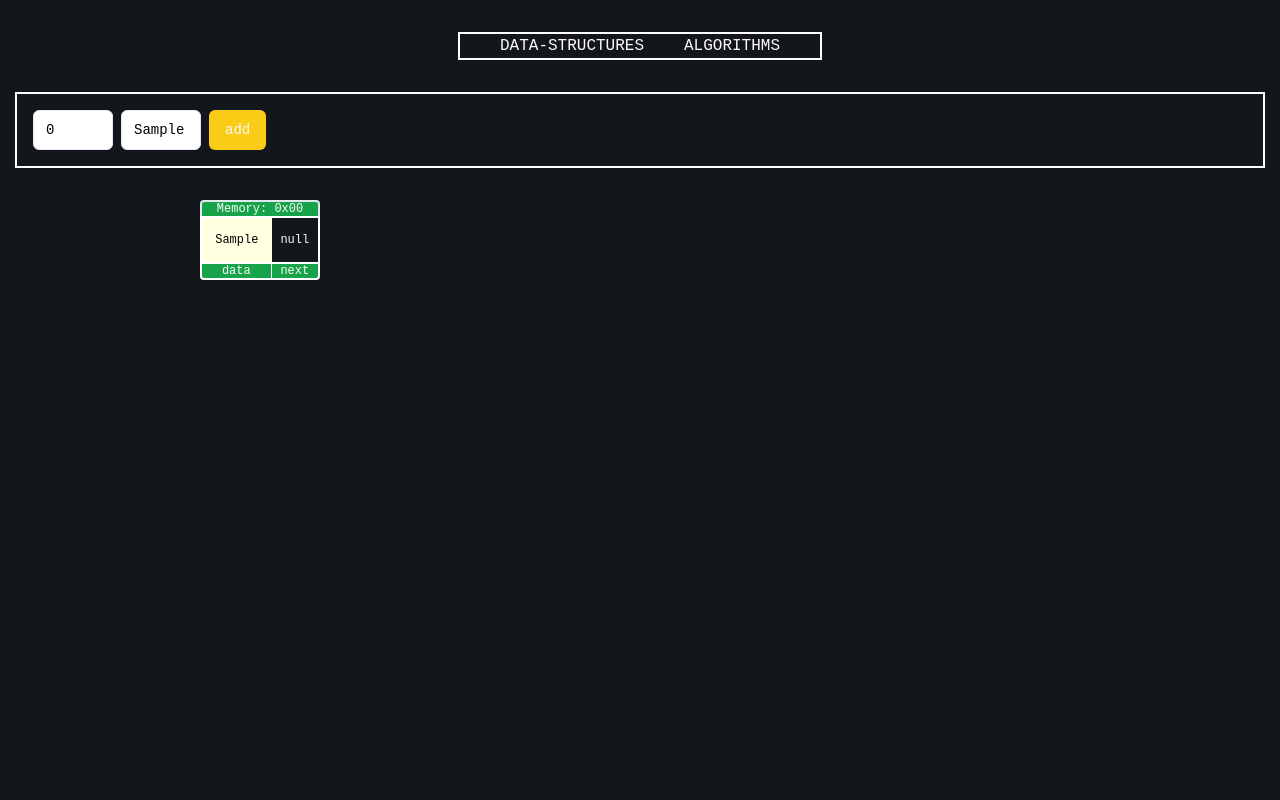
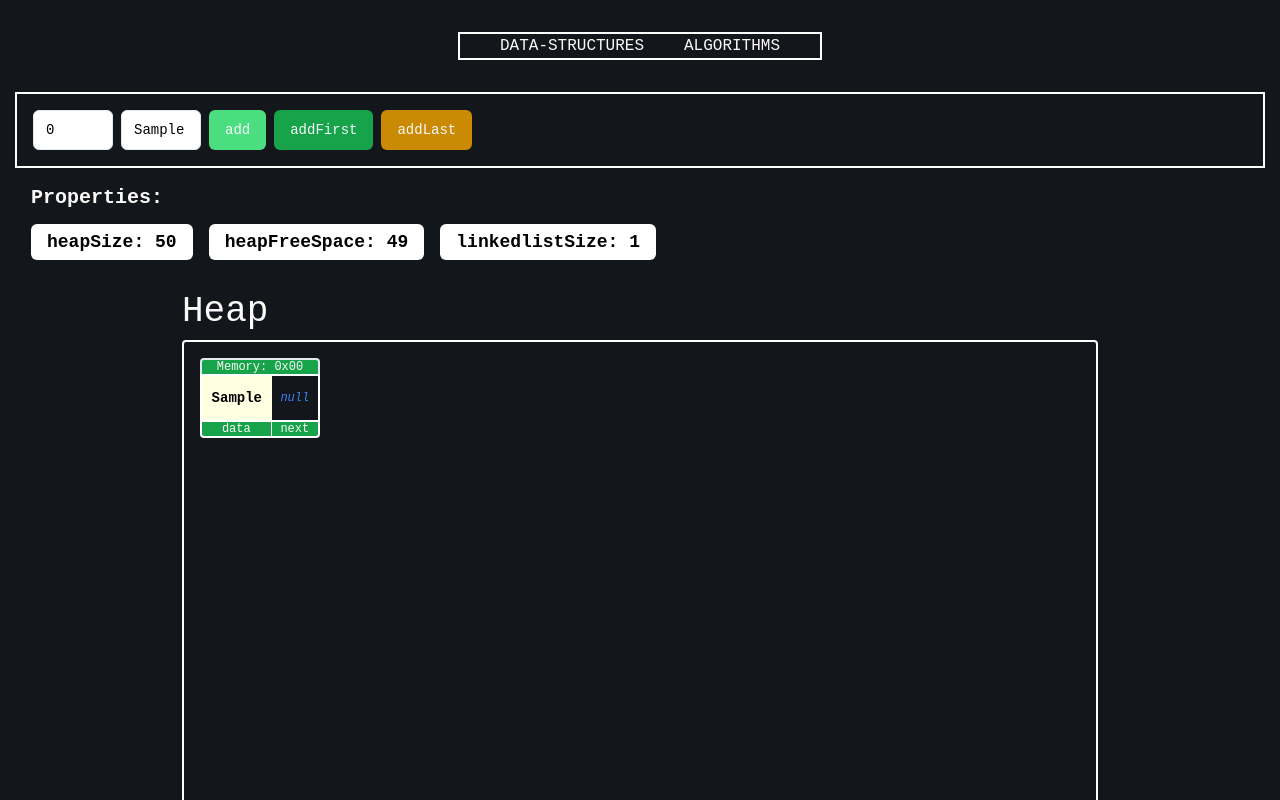
Before and after one commit to Thiago-dcode/visualsofdsa, a Next.js app: page /data-structures/linear/linked-list in a window 1280 px wide. Both pictures are taken after typing "Sample" into the empty fields and a click on the button "add". Shown: the top 800 px of the page. Built offline with nearby package versions, Linux system fonts and the light colour scheme.

Commit message:
improve ui, implement addfirst and addlast buttons action, implement properties, implement heaperror

```diff
--- a/src/components/app/Properties.tsx
+++ b/src/components/app/Properties.tsx
@@ -1,18 +1,20 @@
+import { cn } from "@/lib/utils"
 import { Primitive } from "@/types"
 
 
-function Properties({ properties }: {
-    properties: { [id: string]: Primitive }
+function Properties({ properties,className }: {
+    properties: { [id: string]: Primitive },
+    className?: string,
 }) {
     return (
-        <div className="flex items-start w-full flex-col pl-4 -mt-4 gap-3 ">
+        <div className={cn("flex items-start w-full flex-col pl-4 -mt-4 gap-3",className)}>
             <h3 className="text-xl font-bold">Properties: </h3>
             <div className="flex  items-start w-full flex-wrap  gap-4">
 
                 {
                     properties && Object.entries(properties).map(([key, value], i) => {
                         return (
-                            <div key={key + i} className="bg-white px-4 py-1 text-black rounded-md">
+                            <div key={`propertie-${key}-${value}-${i}`} className="bg-white px-4 py-1 text-black rounded-md">
                                 <h4 className=" font-bold text-lg">{key}: {value}</h4>
                             </div>
                         )
--- /dev/null
+++ b/src/components/container/HeapContainer.tsx
@@ -0,0 +1,30 @@
+import React, { ReactNode } from 'react'
+import Properties from '../app/Properties'
+
+function HeapContainer({ width, height, children }: {
+    width: number,
+    height: number,
+    children: ReactNode
+}) {
+
+    return (
+        <section className=''>
+            <div className='mb-2'>
+            <h4 className='text-4xl'>Heap</h4>
+
+            </div>
+            <div className='p-4 border-white border-2 rounded-sm'>
+                <div className='relative' style={{
+                    width: width + 'px',
+                    height: height + 'px'
+                }}>
+                    {children}
+                </div>
+            </div>
+        </section>
+    )
+}
+
+
+
+export default HeapContainer
--- a/src/components/ui/arrow.tsx
+++ b/src/components/ui/arrow.tsx
@@ -24,7 +24,7 @@ export default function Arrow({ arrowShape, isActive = false }: ArrowProps) {
             height: '5px',
             transform: `rotate(${angle}deg)`,
             transformOrigin: `top left`,
-            zIndex: 90
+            zIndex: 45
         }}>
             <div style={{
                 transform: `rotate(${45}deg)`,
--- a/src/entities/data-structures/linear/linkedList/View.tsx
+++ b/src/entities/data-structures/linear/linkedList/View.tsx
@@ -9,12 +9,15 @@ import ButtonAction from '../_components/ButtonAction';
 import InputWithButtonContainer from '@/components/container/InputWithButtonContainer';
 import { Input } from '@/components/ui/input';
 import { PopUp } from '@/components/ui/PopUp';
+import HeapContainer from '@/components/container/HeapContainer';
+import Properties from '@/components/app/Properties';
+import Section from '@/components/container/Section';
 
 export default function View() {
     const { linkedList, arrayLs, add, traverse, del, isStackOverFlow, clear, error } = UseLinkedList();
     const [table, setTable] = useState({
         col: 5,
-        row: 4
+        row: 10
     })
     const heap = useHeap({
         nodeShape: linkedList,
@@ -32,12 +35,12 @@ export default function View() {
         // test();
     }, [])
 
-    return (
-        <Main>
+    return (<Main>
             {/* BUTTONS ACTION SECTION */}
 
-            <OperationsContainer>
-                <InputWithButtonContainer>
+            <OperationsContainer >
+                <Section className='gap-2'key={'section-1-linkedList-view'} >
+                    <InputWithButtonContainer key={'linkedList-add-action'}>
                         <Input value={addIndex} placeholder="index" className="text-black w-20" onChange={(e) => {
                             if (isBlocked) return;
                             const n = Number.parseInt(e.target.value);
@@ -50,7 +53,7 @@ export default function View() {
                             setAddData(e.target.value)
 
                         }} />
-                    <ButtonAction title="add" className='bg-yellow-400 hover:bg-yellow-600' isLoading={isBlocked} onClick={async () => {
+                        <ButtonAction title="add" className='bg-green-400 hover:bg-green-600' isLoading={isBlocked} onClick={async () => {
 
                             if (isBlocked) return;
                             const position = heap.getNextFreePosition();
@@ -62,14 +65,32 @@ export default function View() {
                         }} />
 
                     </InputWithButtonContainer>
+                    <ButtonAction  key={'linkedList-addFirst-action'} title="addFirst" className='bg-green-600 hover:bg-green-800' isLoading={isBlocked} onClick={async () => {
 
+                        if (isBlocked) return;
+                        const position = heap.getNextFreePosition();
+                        if (position) await add(addData, 0, position.position, position.memoryAddress);
+
+
+
+
+                    }} />
+                    <ButtonAction key={'linkedList-addLast-action'} title="addLast" className='bg-yellow-600 hover:bg-yellow-800' isLoading={isBlocked} onClick={async () => {
+
+                        if (isBlocked) return;
+                        const position = heap.getNextFreePosition();
+                        if (position) await add(addData, linkedList.size, position.position, position.memoryAddress);
+
+                    }} /></Section>
             </OperationsContainer>
+            <Properties className='w-full' properties={{
+                'heapSize': heap.size,
+                'heapFreeSpace': heap.freeSpace,
+                'linkedlistSize': linkedList.size
+            }} />
             {/* HEAP SECTION */}
 
-            <section className='relative' style={{
-                width: heap.width + 'px',
-                height: heap.height + 'px'
-            }}>
+            <HeapContainer width={heap.width} height={heap.height}>
                 {
                     linkedList.toNodeArray().map((node, i) => {
 
@@ -82,13 +103,13 @@ export default function View() {
                         )
                     })
                 }
-            </section>
-            {error && <PopUp title={error.name} buttonText="dismiss" handleOnPopUpButton={() => {
+            </HeapContainer>
+            {(error || heap.error) && <PopUp title={error?.name || heap.error?.name || ''} buttonText="dismiss" handleOnPopUpButton={() => {
                 clear();
                 setAddData('')
                 setAddIndex(0);
-                heap.setInitialFreePositions()
-            }} open={!!error} showTrigger={false} description={error.description} />}
+                heap.reset()
+            }} open={!!error || !!heap.error} showTrigger={false} description={error?.description || heap.error?.description || ''} />}
         </Main>
     )
 }
--- a/src/entities/data-structures/linear/linkedList/components/linkedListNode.tsx
+++ b/src/entities/data-structures/linear/linkedList/components/linkedListNode.tsx
@@ -76,8 +76,8 @@ export default function LinkedListNodeComponent({ node, nodeShape, index, isHead
 
                 {/* NODE-DATA */}
                 <div className='w-3/5 bg-app-ivory text-black h-full flex items-center justify-center text-center text-xs overflow-auto'>
-                    <p className='h-full w-full text-center flex items-center justify-center break-all' style={{
-                        zIndex: 99,
+                    <p className='h-full w-full text-center flex items-center justify-center break-all font-semibold text-sm' style={{
+                        zIndex: 49,
                     }}>{node.data}</p>
                 </div>
                 {/* NODE-NEXT */}
@@ -85,10 +85,10 @@ export default function LinkedListNodeComponent({ node, nodeShape, index, isHead
 
                     <div className='flex items-center justify-center  w-full h-full'>
                         {node.next ? <p className='w-full h-full break-all flex items-center justify-center overflow-auto' style={{
-                            zIndex: 99,
+                            zIndex: 49,
                         }} >{node.next.data}</p>
-                            : <p style={{
-                                zIndex: 99,
+                            : <p className='text-blue-500 italic' style={{
+                                zIndex: 49,
                             }}>null</p>}
                     </div>
 
@@ -96,9 +96,9 @@ export default function LinkedListNodeComponent({ node, nodeShape, index, isHead
                 {node.next && <Arrow isActive={isOver} arrowShape={getArrowShape()} />}
             </main>
             <footer className={`${isHead ? "bg-green-600" : isTail ? 'bg-yellow-600' : ''} h-1/5 border-b-2 border-white w-full text-center border-x-2    rounded-b-sm text-xs flex flex-row items-center`}><p style={{
-                zIndex: 99,
+                zIndex: 49,
             }} className='border-r border-white w-3/5 flex items-center justify-center'>data</p><p style={{
-                zIndex: 99,
+                zIndex: 49,
             }} className='flex items-center justify-center w-2/5'>next</p></footer>
 
 
--- a/src/hooks/useHeap.ts
+++ b/src/hooks/useHeap.ts
@@ -4,7 +4,7 @@ import NodeShape from "@/lib/classes/NodeShape";
 import Position from "@/lib/classes/Position";
 import { getMemoryAddress } from "@/lib/utils";
 import { Primitive } from "@/types";
-import { useCallback, useEffect, useMemo, useRef } from "react";
+import { useCallback, useEffect, useMemo, useRef, useState } from "react";
 
 export default function useHeap({
   nodeShape,
@@ -15,14 +15,22 @@ export default function useHeap({
   col?: number;
   row?: number;
 }) {
-  const heapSize = col * row;
+  const [error, setError] = useState<{
+    name: string,
+    description: string
+
+  } | null>(null)
+
+
   const freePositions = useRef(new Queue());
+  const [freeSpace,setFreeSpace] = useState(0)
+  const _heapSize = useRef(col * row);
   const setInitialFreePositions = useCallback(() => {
     freePositions.current.flush()
-    freePositions.current.maxSize = heapSize;
+    freePositions.current.maxSize = _heapSize.current;
     let currentCol = 0;
     let currentRow = 0;
-    for (let i = 0; i < heapSize; i++) {
+    for (let i = 0; i < _heapSize.current; i++) {
       const node = new LinkedListNode(
         `${currentRow + 1},${currentCol + 1}`,
         new Position(
@@ -38,9 +46,26 @@ export default function useHeap({
         currentRow++;
       }
     }
+    setFreeSpace(freePositions.current.size)
   }, [nodeShape, col, row]);
+
+  const reset = (heapSize: number | null = null) => {
+    if (heapSize !== null) _heapSize.current = heapSize;
+    setInitialFreePositions();
+    setError(null);
+
+  }
   const getNextFreePosition = () => {
+
+    if (freePositions.current.isEmpty) {
+      setError({
+        name: 'HeapOverFlowException',
+        description: `A Heap overflow error has ocurred. Heap maximum size of ${col * row} nodes exceeded.`,
+      })
+      return;
+    };
     const node = freePositions.current.dequeueNode();
+    setFreeSpace(freePositions.current.size)
 
     return node ? {
       position: node.position,
@@ -49,6 +74,7 @@ export default function useHeap({
   };
   const setNextFreePosition = (node: LinkedListNode<Primitive>) => {
     if (freePositions.current.isFull) return;
+    setFreeSpace(freePositions.current.size)
     return freePositions.current.enqueue(node);
   };
 
@@ -66,6 +92,10 @@ export default function useHeap({
     getNextFreePosition,
     setNextFreePosition,
     freePositions: freePositions.current,
-    setInitialFreePositions
+    error,
+    reset,
+    size: _heapSize.current,
+    freeSpace
+
   };
 }
```
Also changed, not shown: src/components/container/Section.tsx (+7 -4 lines). Lines whose indentation alone changed are shown as unchanged.
